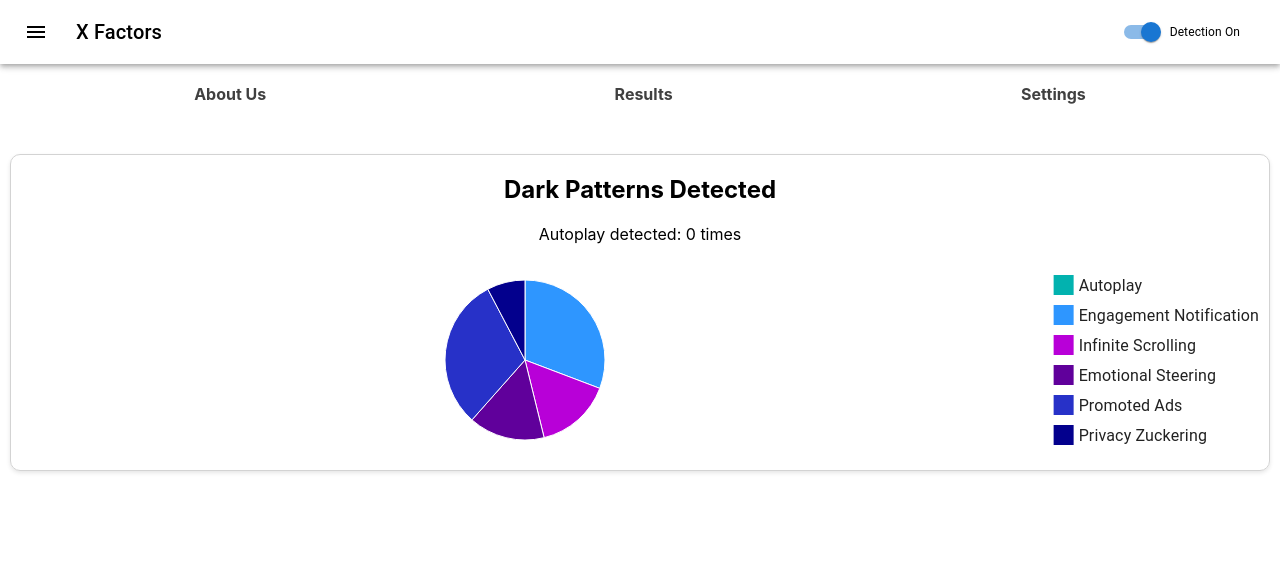
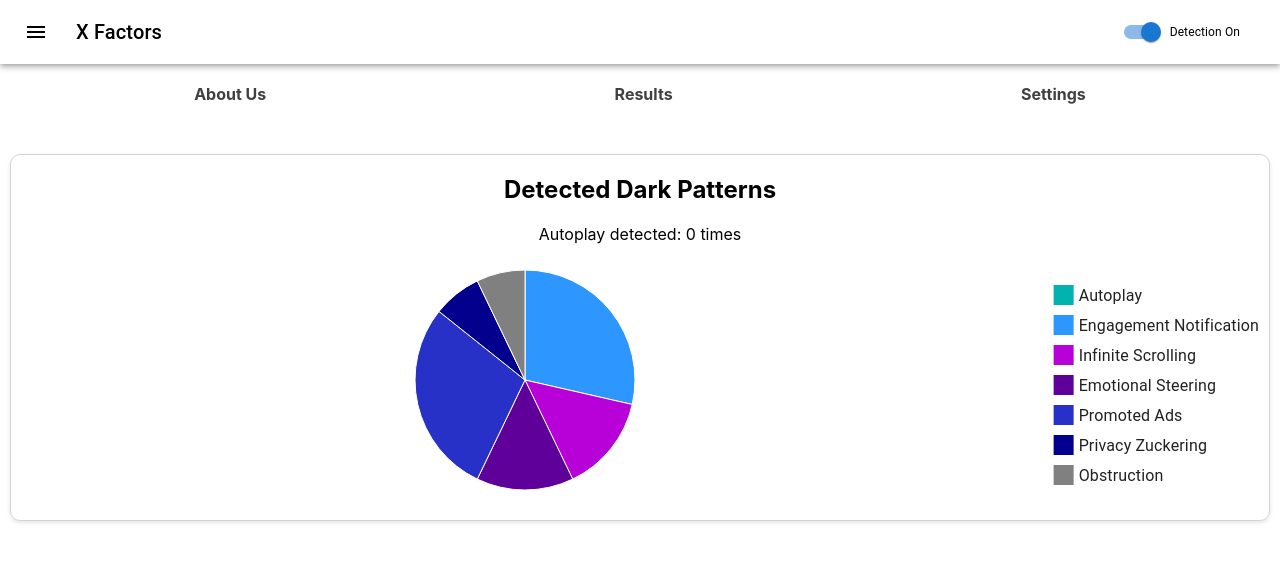
Before and after one commit to JaraR/DarkPatternDetector, a React (Create React App) app in the folder frontend/: page /results in a window 1280 px wide. Shown: the top 562 px of the page. Built offline with nearby package versions, Linux system fonts and the light colour scheme; no server answers.

Commit message:
Bugfix:fixed overlapping layout

```diff
--- a/frontend/src/components/PieChart.js
+++ b/frontend/src/components/PieChart.js
@@ -9,6 +9,7 @@ export default function PieActiveArc({ autoplayCount }) {
     { label: "Emotional Steering", value: 10 },
     { label: "Promoted Ads", value: 20 },
     { label: "Privacy Zuckering", value: 5 },
+    { label: "Obstruction", value: 5, color: "gray" },
   ];
 
   // bugs here:
@@ -29,12 +30,12 @@ export default function PieActiveArc({ autoplayCount }) {
           faded: { innerRadius: 30, additionalRadius: -30, color: "gray" },
 
           label: {
-            render: (datum) => valueFormatter(datum.value),
+            render: (datum) => <span>{valueFormatter(datum.value)}</span>,
           },
         },
       ]}
-      height={200}
-      margin={{ top: 20, bottom: 20, left: 0, right: 250 }}
+      height={250}
+      margin={{ top: 10, bottom: 20, left: 0, right: 250 }}
     />
   );
 }
--- a/frontend/src/pages/Results.js
+++ b/frontend/src/pages/Results.js
@@ -24,7 +24,7 @@ const Results = () => {
       }}
     >
       <div>
-        <h2>Dark Patterns Detected</h2>
+        <h2>Detected Dark Patterns </h2>
         <p>Autoplay detected: {autoplayCount} times</p>
         <PieActiveArc autoplayCount={autoplayCount} />
       </div>
```
